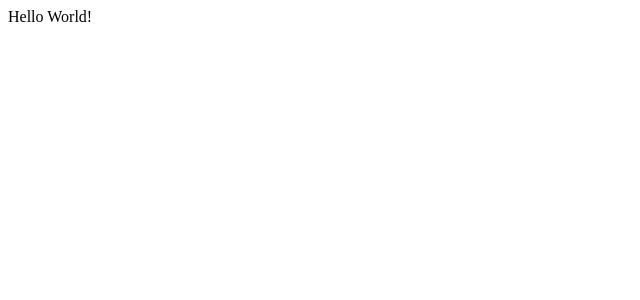
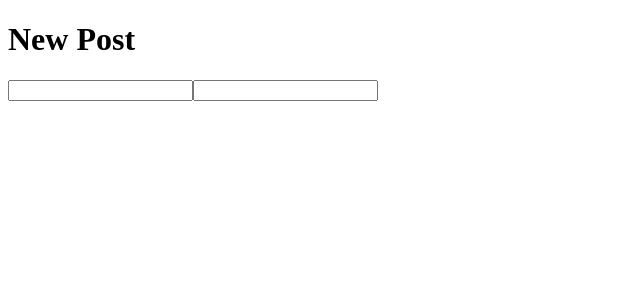
Before and after one commit to cis-1962/hw5-react-comment-app-triplea7, a React (Vite) app: page / in a window 1280 px wide. Shown: the top 300 px of the page, without its empty margins (0-640 px from the left). Built offline with nearby package versions, Linux system fonts and the light colour scheme.

Commit message:
implemented post functionality

```diff
--- a/src/app.tsx
+++ b/src/app.tsx
@@ -1,3 +1,5 @@
+import Post from './post';
+
 export default function App() {
-  return <main>Hello World!</main>;
+  return Post();
 }
--- /dev/null
+++ b/src/post.tsx
@@ -0,0 +1,16 @@
+import { useState } from "react";
+
+export default function Post() {
+    const [nameInput, enterNameInput] = useState('');
+    const [bodyInput, enterBodyInput] = useState('');
+    return (
+        <><h1>New Post</h1><><input
+            type="text"
+            value={nameInput}
+            onChange={(e) => enterNameInput(e.target.value)} />
+            <input
+                type="text"
+                value={bodyInput}
+                onChange={(ev) => enterBodyInput(ev.target.value)} /></></>
+    );
+};
```
